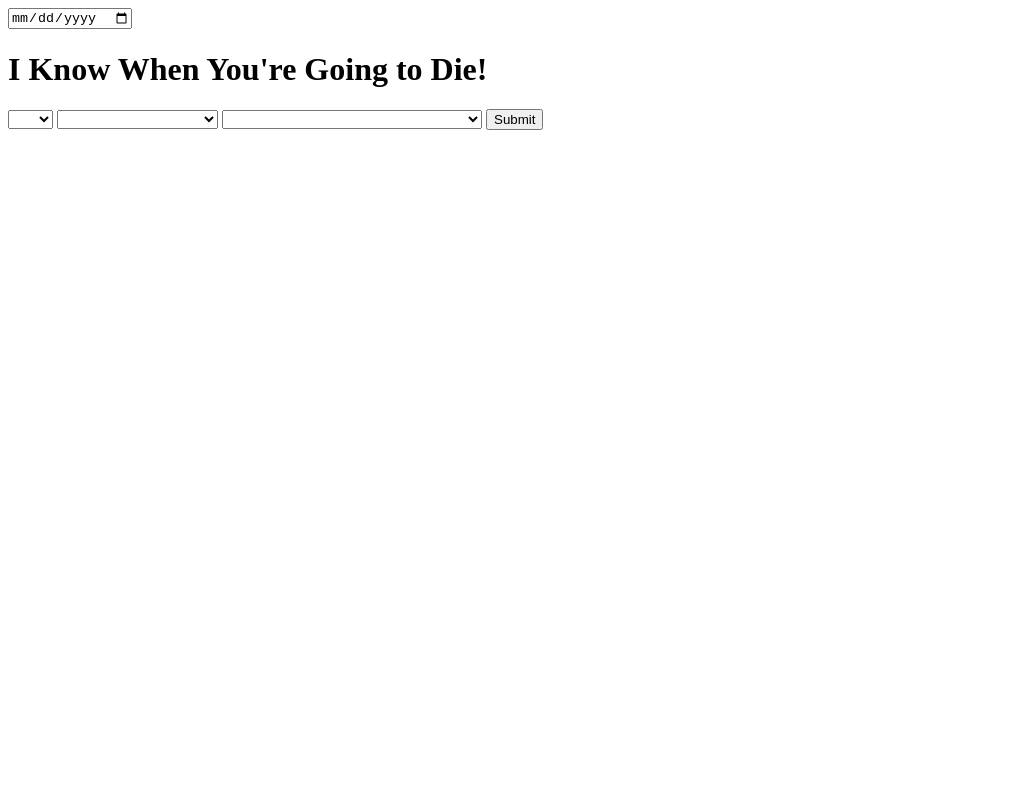
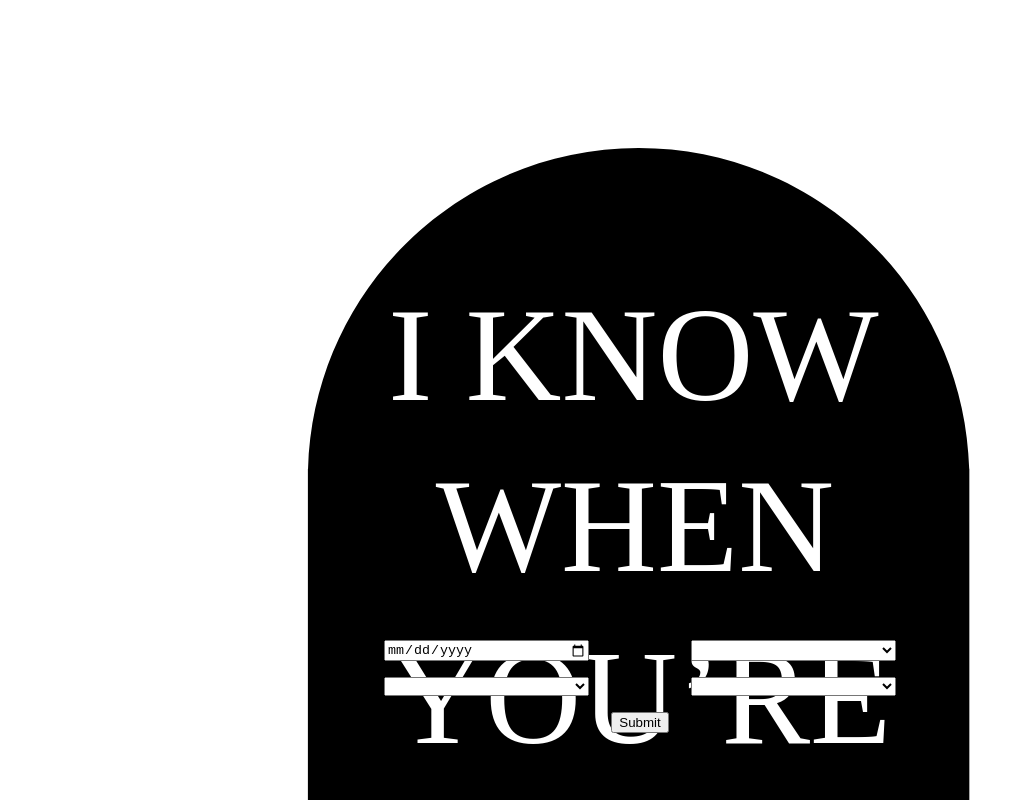
Before and after one commit to HoganMcDonald/nexosis_TCSW, a website: page public/views/index.html in a window 1280 px wide. Shown: the top 800 px of the page, without its empty margins (0-1025 px from the left). Drawn offline with Linux system fonts and the light colour scheme; files that its build step writes are made by us from their sources; files whose address does not match are found by name.

Commit message:
layout for main view

```diff
--- a/public/styles/sass/main.sass
+++ b/public/styles/sass/main.sass
@@ -0,0 +1,28 @@
+html
+  body
+    margin: 0
+    height: 100vh
+    width: 100vw
+    .wrapper
+      height: 80vh
+      width: 100%
+      display: grid
+      grid-template-columns: auto 80vw auto
+      img
+        grid-column-start: 2
+        justify-self: center
+        align-self: center
+        width: 100%
+        max-height: 80%
+    .controls
+      grid-row-start: 2
+      width: 40vw
+      margin: auto
+      display: grid
+      grid-template-columns: 40% 40%
+      grid-column-gap: 20%
+      grid-row-gap: 2vh
+      #submit
+        grid-column-start: 1
+        grid-column-end: 3
+        margin: auto
--- a/public/views/index.html
+++ b/public/views/index.html
@@ -7,9 +7,13 @@
   </head>
 
   <body ng-controller="mainController as mc" ng-init="mc.pageLoad()">
+
+    <!-- load partials -->
+    <ng-view></ng-view>
+
+    <!-- controlls -->
+    <div class="controls">
       <input type="date" class="date" ng-model="mc.birthday">
-
-    <h1>I Know When You're Going to Die!</h1>
       <select class="sex" ng-model="mc.sex">
         <option disabled>Sex</option>
         <option value="M">M</option>
@@ -36,8 +40,8 @@
         <option value="9">Unknown</option>
       </select>
       <button type="button" name="submit" id="submit" ng-click="mc.submit()">Submit</button>
+    </div>
 
-    <ng-view></ng-view>
 
     <!-- scripts -->
     <script src="vendors/jquery.min.js" charset="utf-8"></script>
--- a/public/views/partials/input.html
+++ b/public/views/partials/input.html
@@ -0,0 +1,4 @@
+<div class="wrapper">
+  <img src="/assets/Tomb_text.svg" alt="">
+  </div>
+</div>
```
Also changed, not shown: public/assets/Tomb_text.svg (added), public/assets/Tombstone.svg (added), public/styles/main.min.css. Lines whose indentation alone changed are shown as unchanged.
